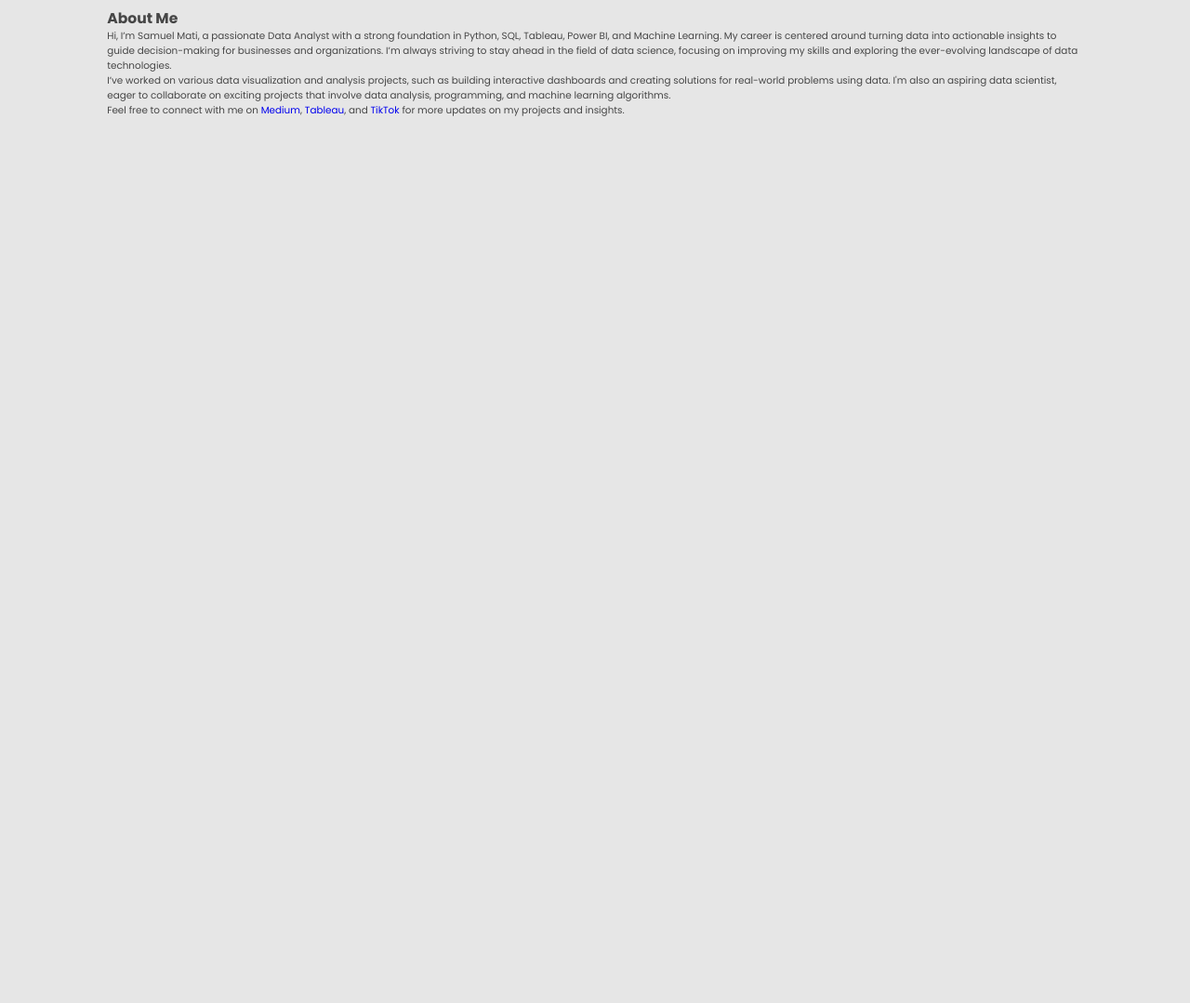
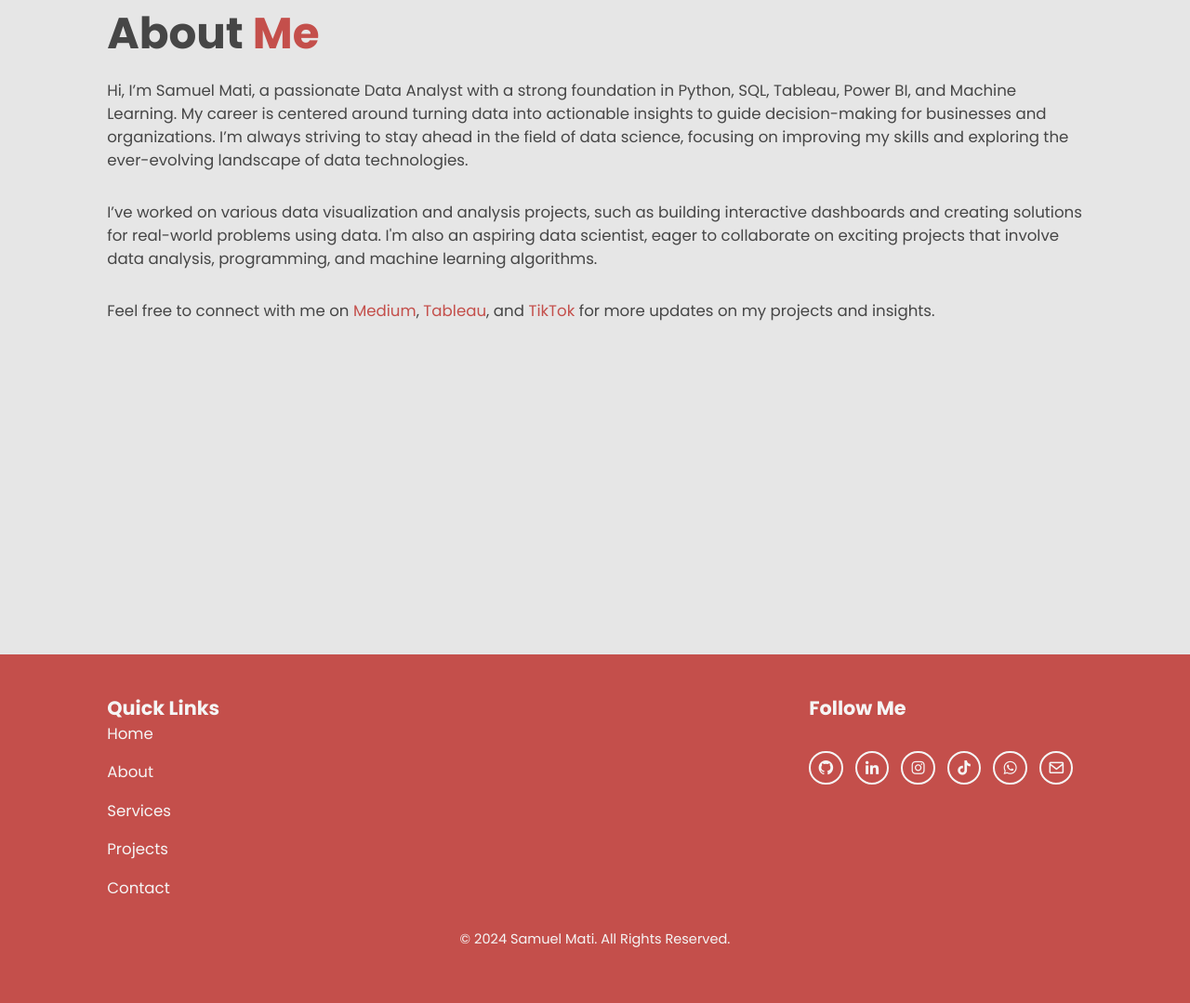
Before and after one commit to samuel-mati/my-portfolio-website, a plain HTML site: page about.html in a window 1280 px wide. Shown: the part 96-1175 px from the top of the page at 93% size. Before the commit the page ends 800 px from the top, so only its background shows below. Drawn offline with nearby package versions, Linux system fonts and the light colour scheme; a script that the page names is missing.

Commit message:
aboutpage

```diff
--- a/about.html
+++ b/about.html
@@ -15,7 +15,7 @@
         <i class='bx bx-menu' id="menu-icon"></i>
 
         <nav class="navbar">
-            <a href="#home">Home</a>
+            <a href="index.html">Home</a>
             <a href="#about" class="active">About</a>
             <a href="#services">Services</a>
             <a href="#portfolio">Projects</a>
@@ -25,17 +25,51 @@
 
     <!-- About Me Section -->
     <section id="about" class="about-section">
-        <div class="about-container">
-            <h2>About Me</h2>
+        <div class="about-content">
+            <h2 class="heading">About <span>Me</span></h2>
             <p>Hi, I’m Samuel Mati, a passionate Data Analyst with a strong foundation in Python, SQL, Tableau, Power BI, and Machine Learning. My career is centered around turning data into actionable insights to guide decision-making for businesses and organizations. I’m always striving to stay ahead in the field of data science, focusing on improving my skills and exploring the ever-evolving landscape of data technologies.</p>
 
             <p>I’ve worked on various data visualization and analysis projects, such as building interactive dashboards and creating solutions for real-world problems using data. I'm also an aspiring data scientist, eager to collaborate on exciting projects that involve data analysis, programming, and machine learning algorithms.</p>
 
-            <p>Feel free to connect with me on <a href="https://medium.com/@sammxsaf" target="_blank">Medium</a>, <a href="https://public.tableau.com/app/profile/samuel.mati" target="_blank">Tableau</a>, and <a href="https://www.tiktok.com/@sammxsaf" target="_blank">TikTok</a> for more updates on my projects and insights.</p>
+            <p>Feel free to connect with me on <a href="https://medium.com/@sammxsaf" target="_blank" class="links">Medium</a>, <a href="https://public.tableau.com/app/profile/samuel.mati" target="_blank" class="links">Tableau</a>, and <a href="https://www.tiktok.com/@sammxsaf" target="_blank" class="links">TikTok</a> for more updates on my projects and insights.</p>
         </div>
     </section>
 
     <!-- Add other sections like Services, Projects, Contact as per your current layout -->
 
+    <!-- Footer Section -->
+<footer class="footer">
+    <div class="footer-container">
+        <div class="footer-links">
+            <h3>Quick Links</h3>
+            <ul>
+                <li><a href="index.html">Home</a></li>
+                <li><a href="#about">About</a></li>
+                <li><a href="#services">Services</a></li>
+                <li><a href="#portfolio">Projects</a></li>
+                <li><a href="#contact">Contact</a></li>
+            </ul>
+        </div>
+
+        <div class="footer-social">
+            <h3>Follow Me</h3>
+            <div class="social-media">
+                <a href="https://github.com/samuel-mati/" target="_blank"><i class='bx bxl-github'></i></a>
+                <a href="https://www.linkedin.com/in/samuel-mati" target="_blank"><i class='bx bxl-linkedin'></i></a>
+                <a href="https://www.instagram.com/sammy_martin99/" target="_blank"><i class='bx bxl-instagram'></i></a>
+                <a href="https://www.tiktok.com/@sam_mati" target="_blank"><i class='bx bxl-tiktok'></i></a>
+                <a href="https://wa.me/254790642046" target="_blank"><i class='bx bxl-whatsapp'></i></a>
+                <a href="mailto:sammxsaf@gmail.com"><i class='bx bx-envelope'></i></a>
+            </div>
+        </div>
+    </div>
+
+    <div class="footer-bottom">
+        <p>&copy; 2024 Samuel Mati. All Rights Reserved.</p>
+    </div>
+</footer>
+
+
+
     <script src="scripts.js"></script>
 </body>
--- a/styles.css
+++ b/styles.css
@@ -1,4 +1,8 @@
 @import url('https://fonts.googleapis.com/css2?family=Poppins:wght@300;400;500;600;700&display=swap');
+
+html {
+    scroll-behavior: smooth;
+}
 
 *{
     margin: 0;
@@ -565,3 +569,10 @@ footer .social-media a {
         padding: 0.8rem 1.5rem;
     }
 }
+
+
+/* About Page Styling */
+
+.links{
+    color: var(--main-color);
+}
```
